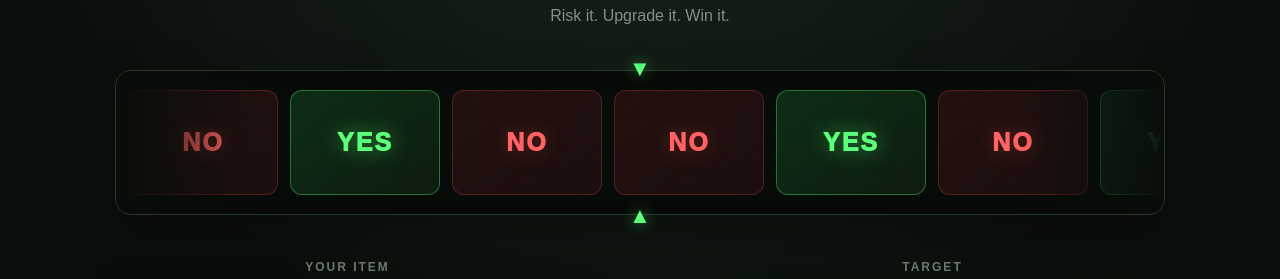
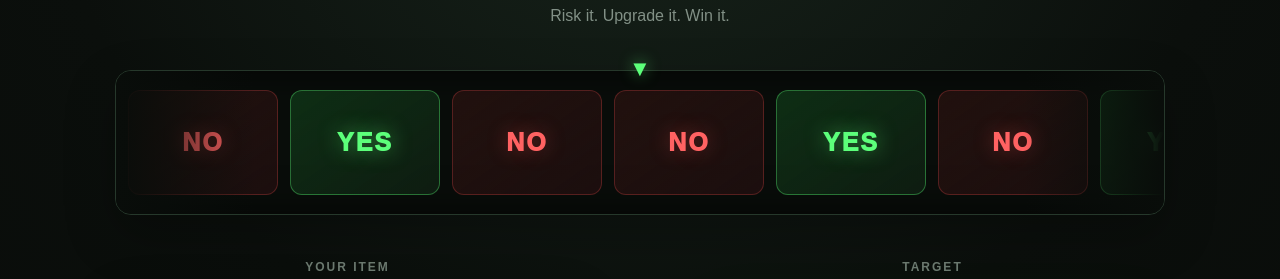
Before and after one commit to Guthuberik/MineGrade, a React (Vite) app: page / in a window 1280 px wide. Shown: the part 224-503 px from the top of the page. Built offline with nearby package versions, Linux system fonts and the light colour scheme.

Commit message:
Update App.jsx

```diff
--- a/src/App.jsx
+++ b/src/App.jsx
@@ -1,4 +1,4 @@
-import { useState } from "react";
+import { useRef, useState } from "react";
 import "./App.css";
 
 const items = [
@@ -12,47 +12,32 @@ const items = [
   { name: "Netherite Ingot", icon: "⬛", price: 10000 },
 ];
 
+const rouletteResults = [
+  "NO", "YES", "NO", "NO", "YES",
+  "NO", "YES", "NO", "NO", "YES",
+  "NO", "YES", "NO", "NO", "YES",
+  "NO", "YES", "NO", "NO", "YES",
+  "NO", "YES", "NO", "NO", "YES",
+  "NO", "YES", "NO", "NO", "YES",
+  "NO", "YES", "NO", "NO", "YES",
+  "NO", "YES", "NO", "NO", "YES",
+  "NO", "YES", "NO", "NO", "YES",
+];
+
 function App() {
   const [balance, setBalance] = useState(1000);
   const [selectedItem, setSelectedItem] = useState(items[3]);
   const [targetItem, setTargetItem] = useState(items[5]);
-
   const [result, setResult] = useState(null);
   const [spinning, setSpinning] = useState(false);
+
+  const rouletteRef = useRef(null);
+  const trackRef = useRef(null);
 
   const chance = Math.min(
     100,
     (selectedItem.price / targetItem.price) * 100
   );
-
-  const rouletteItems = [
-    items[0],
-    items[2],
-    items[3],
-    items[5],
-    items[1],
-    items[4],
-    items[5],
-    items[2],
-    items[6],
-    items[3],
-    items[5],
-    items[0],
-    items[4],
-    items[5],
-    items[7],
-    items[2],
-    items[5],
-    items[1],
-    items[3],
-    items[6],
-    items[5],
-    items[0],
-    items[4],
-    items[5],
-    items[2],
-    items[7],
-  ];
 
   const upgrade = () => {
     if (spinning) return;
@@ -65,24 +50,101 @@ function App() {
     setResult(null);
     setSpinning(true);
 
+    // Сначала определяем реальный результат
     const win = Math.random() * 100 < chance;
+    const finalResult = win ? "YES" : "NO";
 
+    // Списываем ставку
     setBalance((prev) => prev - selectedItem.price);
 
-    setTimeout(() => {
+    const possibleIndexes = [];
+
+    rouletteResults.forEach((value, index) => {
+      if (value === finalResult) {
+        possibleIndexes.push(index);
+      }
+    });
+
+    // Выбираем одну подходящую ячейку ближе к концу
+    const targetIndex =
+      possibleIndexes[
+        Math.floor(Math.random() * possibleIndexes.length)
+      ];
+
+    const itemWidth = 150;
+    const gap = 12;
+    const step = itemWidth + gap;
+
+    const containerWidth =
+      rouletteRef.current?.offsetWidth || 1000;
+
+    // Центр выбранной ячейки должен попасть под стрелку
+    const targetPosition =
+      targetIndex * step +
+      itemWidth / 2 -
+      containerWidth / 2;
+
+    // Несколько полных оборотов
+    const extraTurns = 5;
+
+    const finalPosition =
+      targetPosition +
+      extraTurns * rouletteResults.length * step;
+
+    const duration = 5000;
+    const startTime = performance.now();
+
+    const easeOut = (t) => {
+      return 1 - Math.pow(1 - t, 4);
+    };
+
+    const animate = (currentTime) => {
+      const elapsed = currentTime - startTime;
+
+      const progress = Math.min(
+        elapsed / duration,
+        1
+      );
+
+      const eased = easeOut(progress);
+
+      const position =
+        finalPosition * eased;
+
+      if (trackRef.current) {
+        trackRef.current.style.transform =
+          `translate3d(${-position}px, 0, 0)`;
+      }
+
+      if (progress < 1) {
+        requestAnimationFrame(animate);
+      } else {
+        // Финальная позиция
+        if (trackRef.current) {
+          trackRef.current.style.transform =
+            `translate3d(${-finalPosition}px, 0, 0)`;
+        }
+
+        setSpinning(false);
+
         if (win) {
-        setBalance((prev) => prev + targetItem.price);
+          setBalance(
+            (prev) => prev + targetItem.price
+          );
+
           setResult("WIN");
         } else {
           setResult("LOSE");
         }
+      }
+    };
 
-      setSpinning(false);
-    }, 4500);
+    requestAnimationFrame(animate);
   };
 
   return (
     <div className="app">
+
       <header>
         <div className="logo">
           ⛏ <span>Mine</span>Grade
@@ -94,6 +156,7 @@ function App() {
       </header>
 
       <main>
+
         <div className="title">
           <h1>UPGRADER</h1>
           <p>Risk it. Upgrade it. Win it.</p>
@@ -101,72 +164,63 @@ function App() {
 
         {/* ROULETTE */}
 
-<section className={`roulette ${spinning ? "spinning" : ""}`}>
-  <div className="pointer">▼</div>
+        <section
+          className="roulette"
+          ref={rouletteRef}
+        >
+          <div className="pointer">
+            ▼
+          </div>
 
           <div className="roulette-window">
-    <div className="roulette-track">
-      {[
-        "NO",
-        "YES",
-        "NO",
-        "NO",
-        "YES",
-        "NO",
-        "YES",
-        "NO",
-        "NO",
-        "YES",
-        "NO",
-        "YES",
-        "NO",
-        "NO",
-        "YES",
-        "NO",
-        "YES",
-        "NO",
-        "NO",
-        "YES",
-        "NO",
-        "YES",
-        "NO",
-        "NO",
-        "YES",
-        "NO",
-        "YES",
-        "NO",
-        "NO",
-        "YES",
-      ].map((result, index) => (
+
+            <div
+              className="roulette-track"
+              ref={trackRef}
+            >
+              {rouletteResults.map(
+                (value, index) => (
                   <div
                     className={`roulette-result ${
-            result === "YES" ? "yes" : "no"
+                      value === "YES"
+                        ? "yes"
+                        : "no"
                     }`}
                     key={index}
                   >
-          {result}
+                    {value}
                   </div>
-      ))}
-    </div>
+                )
+              )}
             </div>
 
-  <div className="roulette-pointer-bottom">▲</div>
+          </div>
         </section>
 
         {/* ITEMS */}
 
         <section className="upgrade-panel">
+
           <div className="item-section">
-            <span className="label">YOUR ITEM</span>
+
+            <span className="label">
+              YOUR ITEM
+            </span>
 
             <div className="item-card">
-              <div className="item-icon">{selectedItem.icon}</div>
 
-              <h2>{selectedItem.name}</h2>
+              <div className="item-icon">
+                {selectedItem.icon}
+              </div>
+
+              <h2>
+                {selectedItem.name}
+              </h2>
 
               <span>
                 ${selectedItem.price.toLocaleString()}
               </span>
+
             </div>
 
             <select
@@ -175,32 +229,48 @@ function App() {
               onChange={(e) =>
                 setSelectedItem(
                   items.find(
-                    (item) => item.name === e.target.value
+                    (item) =>
+                      item.name ===
+                      e.target.value
                   )
                 )
               }
             >
               {items.map((item) => (
-                <option key={item.name}>
+                <option
+                  key={item.name}
+                >
                   {item.name}
                 </option>
               ))}
             </select>
+
           </div>
 
-          <div className="arrow">→</div>
+          <div className="arrow">
+            →
+          </div>
 
           <div className="item-section">
-            <span className="label">TARGET</span>
+
+            <span className="label">
+              TARGET
+            </span>
 
             <div className="item-card target">
-              <div className="item-icon">{targetItem.icon}</div>
 
-              <h2>{targetItem.name}</h2>
+              <div className="item-icon">
+                {targetItem.icon}
+              </div>
+
+              <h2>
+                {targetItem.name}
+              </h2>
 
               <span>
                 ${targetItem.price.toLocaleString()}
               </span>
+
             </div>
 
             <select
@@ -209,58 +279,88 @@ function App() {
               onChange={(e) =>
                 setTargetItem(
                   items.find(
-                    (item) => item.name === e.target.value
+                    (item) =>
+                      item.name ===
+                      e.target.value
                   )
                 )
               }
             >
               {items.map((item) => (
-                <option key={item.name}>
+                <option
+                  key={item.name}
+                >
                   {item.name}
                 </option>
               ))}
             </select>
+
           </div>
+
         </section>
 
         {/* STATS */}
 
         <section className="chance-panel">
+
           <div>
-            <span>UPGRADE CHANCE</span>
-            <strong>{chance.toFixed(1)}%</strong>
+            <span>
+              UPGRADE CHANCE
+            </span>
+
+            <strong>
+              {chance.toFixed(1)}%
+            </strong>
           </div>
 
           <div>
-            <span>POTENTIAL WIN</span>
+            <span>
+              POTENTIAL WIN
+            </span>
+
             <strong>
               ${targetItem.price.toLocaleString()}
             </strong>
           </div>
+
         </section>
+
+        {/* RESULT */}
 
         {result && (
           <div
             className={`result ${
-              result === "WIN" ? "win" : "lose"
+              result === "WIN"
+                ? "win"
+                : "lose"
             }`}
           >
-            {result === "WIN" ? "🎉 WIN!" : "💀 LOSE"}
+            {result === "WIN"
+              ? "🎉 WIN!"
+              : result === "LOSE"
+              ? "💀 LOSE"
+              : result}
           </div>
         )}
+
+        {/* BUTTON */}
 
         <button
           className="upgrade-button"
           onClick={upgrade}
           disabled={spinning}
         >
-          {spinning ? "⚡ SPINNING..." : "⚡ UPGRADE"}
+          {spinning
+            ? "⚡ SPINNING..."
+            : "⚡ UPGRADE"}
         </button>
+
       </main>
 
       <footer>
         MineGrade © 2026 · Minecraft Upgrade Simulator
       </footer>
+
     </div>
   );
 }
```
Lines whose indentation alone changed are shown as unchanged.
